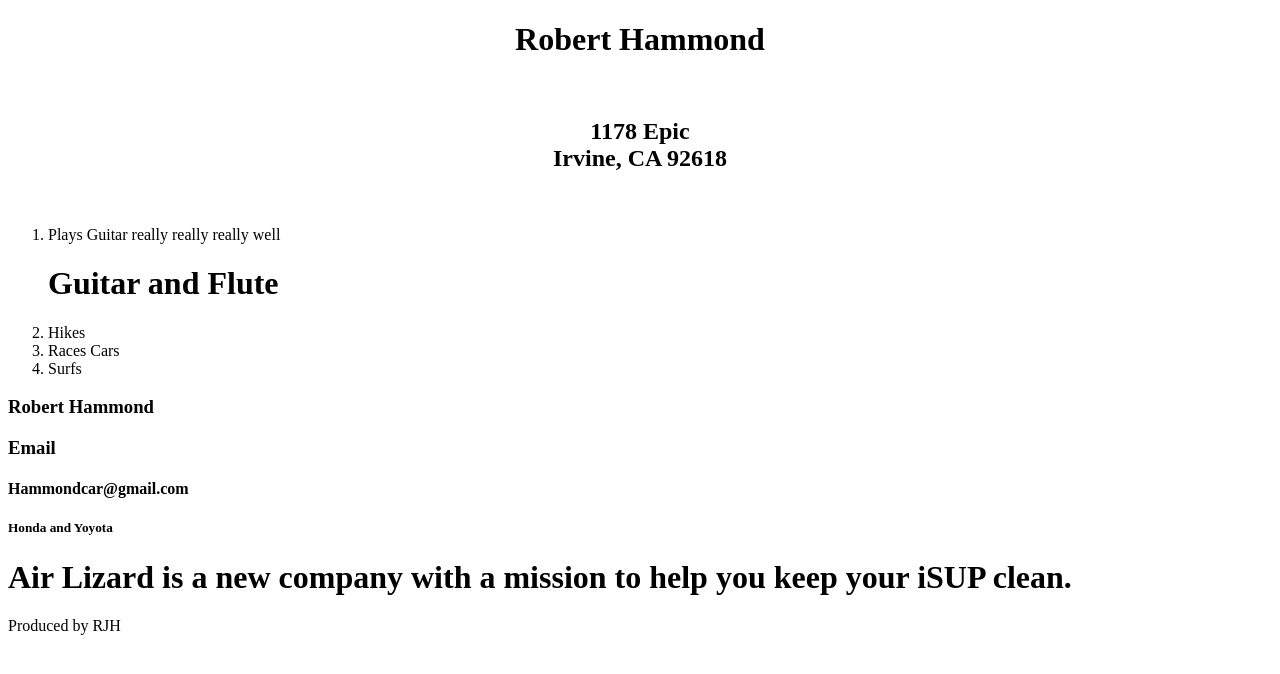
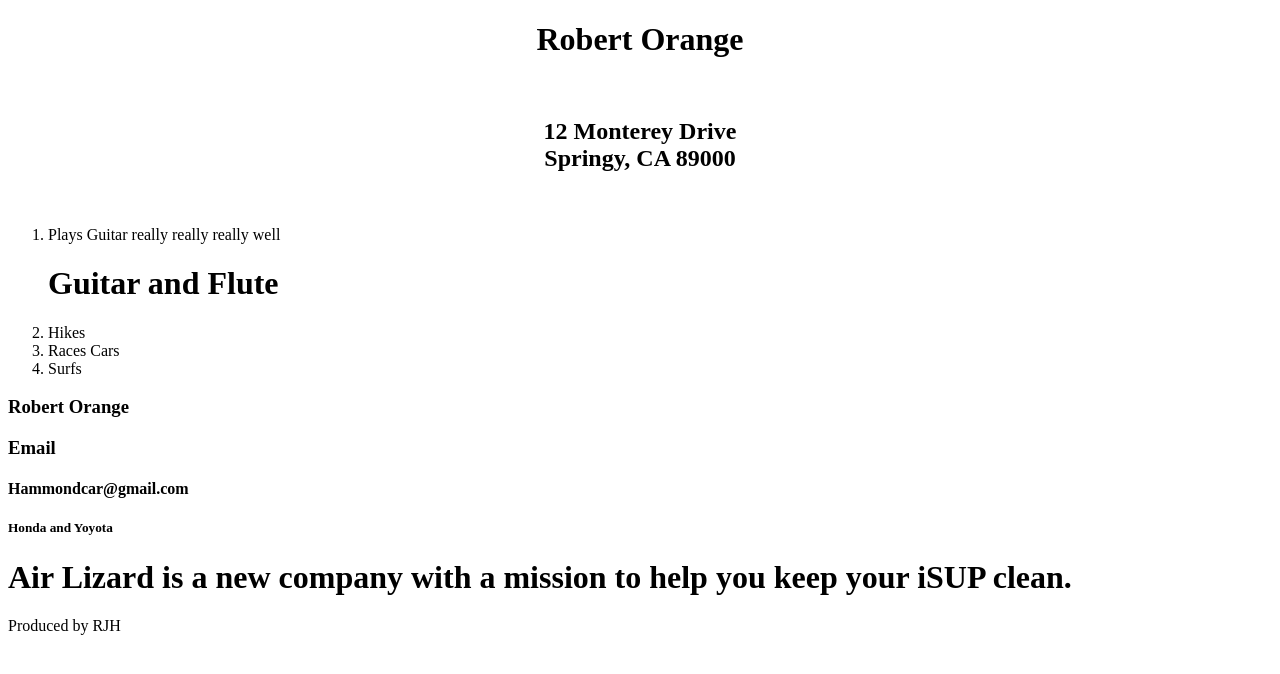
Before and after one commit to hammondcar/early-bird, a plain HTML site: page index.html in a window 1280 px wide. Drawn offline with Linux system fonts and the light colour scheme.

Commit message:
Update index.html

```diff
--- a/index.html
+++ b/index.html
@@ -3,9 +3,9 @@
 <header>
       <meta charger=“utf-8”>
            <meta name=“viewport” content=“width=device-width, initial-scale=1 “>
-    <center><H1>Robert Hammond</H1> <br>
-    <H2>1178 Epic <br>
-    Irvine, CA 92618</H2> <br>
+    <center><H1>Robert Orange</H1> <br>
+    <H2>12 Monterey Drive <br>
+    Springy, CA 89000</H2> <br>
     </center>
     <oL>
 
@@ -16,7 +16,7 @@
 <li>Surfs</li>
 </OL> </header>
 
-<Body> <H3>Robert Hammond</H3>
+<Body> <H3>Robert Orange</H3>
     <H3>Email</H3>
     <H4>Hammondcar@gmail.com</H4>
     <H5>Honda and Yoyota</H5>
```
